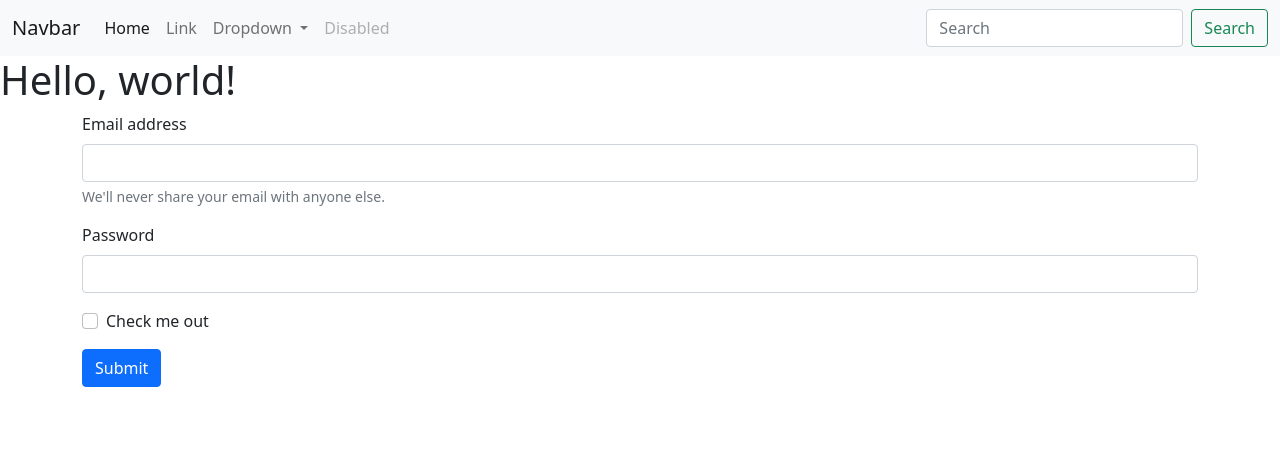
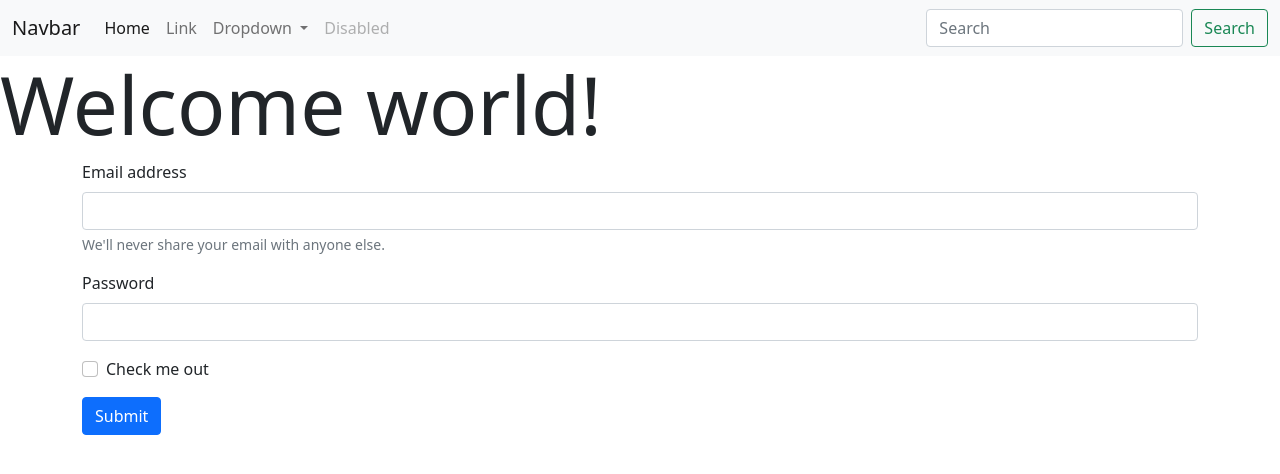
Before and after one commit to madhaviv31/featureworkflow, a plain HTML site: page index.html in a window 1280 px wide. Drawn offline with nearby package versions, Linux system fonts and the light colour scheme.

Commit message:
update heading

```diff
--- a/index.html
+++ b/index.html
@@ -47,7 +47,7 @@
         </div>
       </div>
     </nav>
-    <h1>Hello, world!</h1>
+    <h1 class="display-1">Welcome world!</h1>
 <div class="container">
     <form>
       <div class="mb-3">
```
